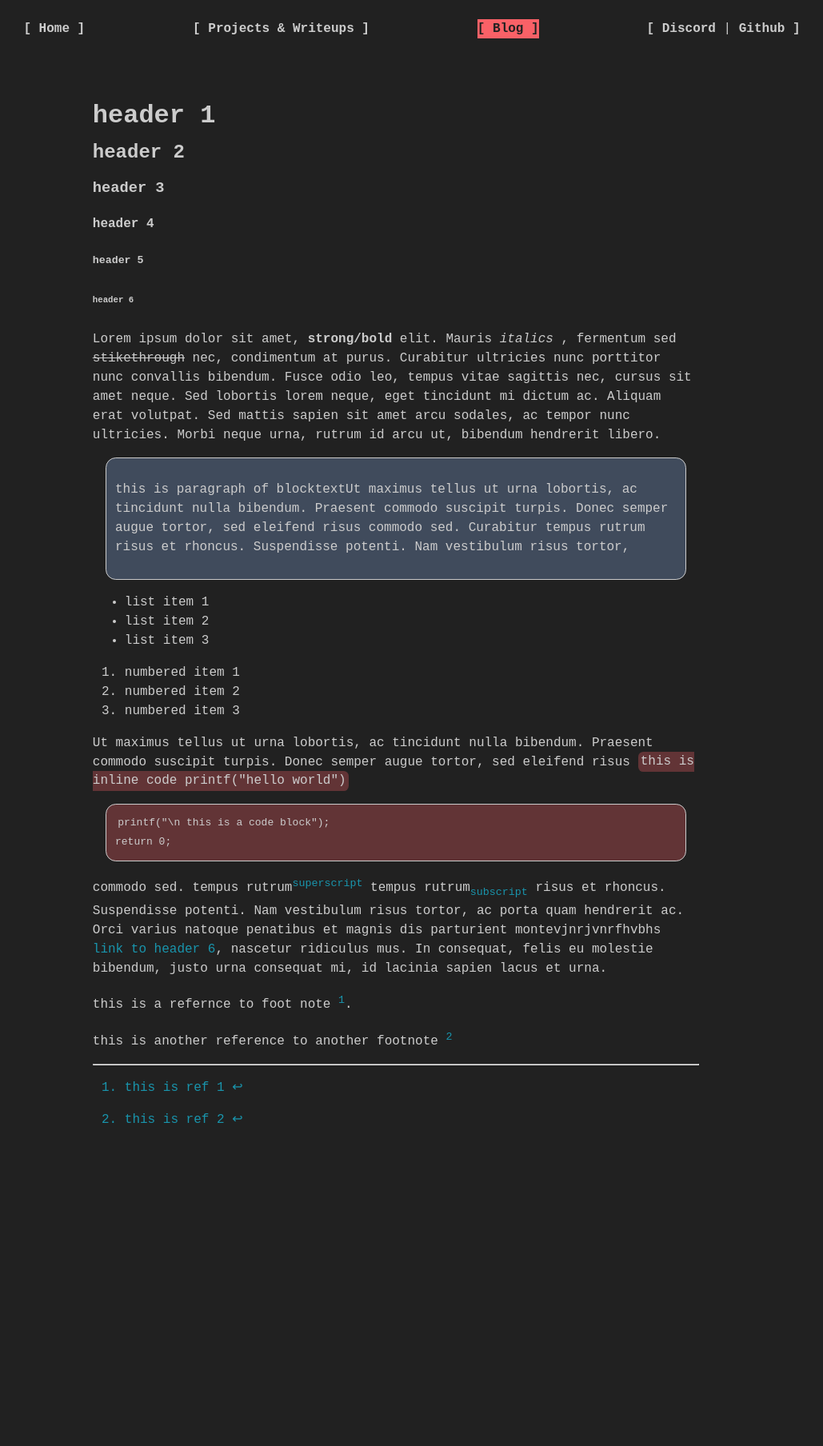
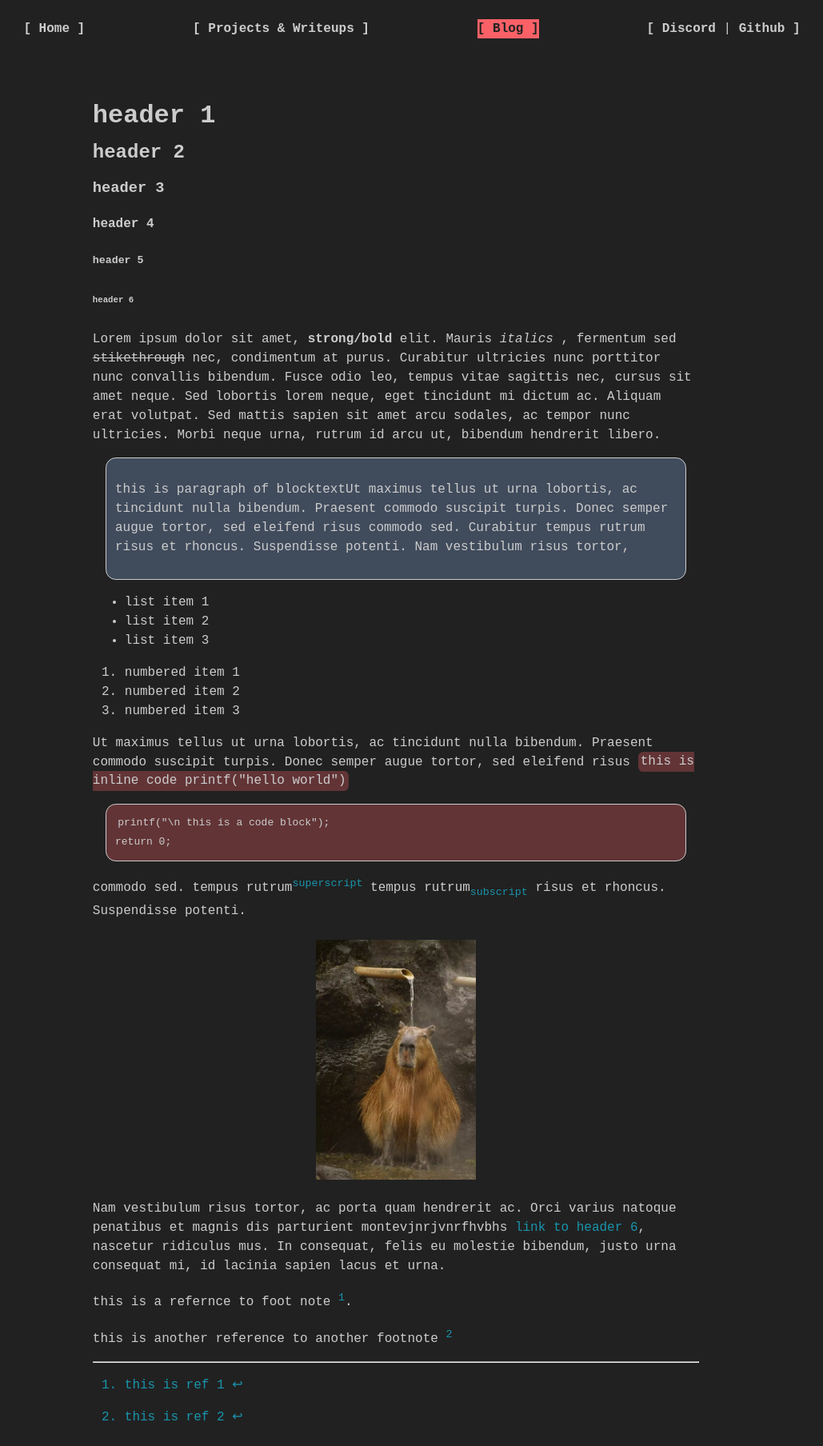
Before and after one commit to shazaq03/portfolio, a Jekyll site: the page built from _blog/test1.md, in a window 1280 px wide. Shown: the whole page at 80% size, without its empty margins (145-1174 px from the left). Built offline with Jekyll 4.4.1, drawn with Linux system fonts in a browser that asks for light colours; before the commit the page ends 1436 px from its top, so only the background shows below that.

Commit message:
add(image styling in posts)

````diff
--- a/_blog/test1.md
+++ b/_blog/test1.md
@@ -28,7 +28,7 @@
 printf("\n this is a code block");
 return 0;
 ```
-commodo sed. tempus rutrum<sup>superscript</sup> tempus rutrum<sub>subscript</sub> risus et rhoncus. Suspendisse potenti. Nam vestibulum risus tortor, ac porta quam hendrerit ac. Orci varius natoque penatibus et magnis dis parturient montevjnrjvnrfhvbhs [link to header 6](#header-6){: .section-link}, nascetur ridiculus mus. In consequat, felis eu molestie bibendum, justo urna consequat mi, id lacinia sapien lacus et urna.
+commodo sed. tempus rutrum<sup>superscript</sup> tempus rutrum<sub>subscript</sub> risus et rhoncus. Suspendisse potenti.![test image](/assets/images/capybara.jpg) Nam vestibulum risus tortor, ac porta quam hendrerit ac. Orci varius natoque penatibus et magnis dis parturient montevjnrjvnrfhvbhs [link to header 6](#header-6){: .section-link}, nascetur ridiculus mus. In consequat, felis eu molestie bibendum, justo urna consequat mi, id lacinia sapien lacus et urna.
 
 this is a refernce to foot note [^1].
 
````
Also changed, not shown: 1 other file.
